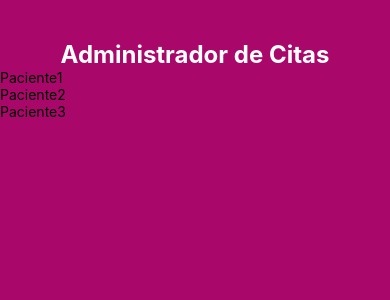
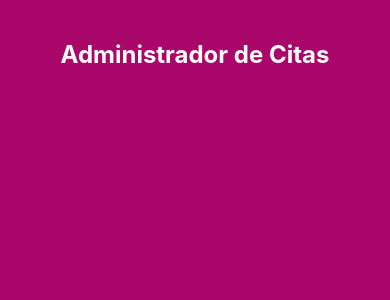
Before and after one commit to jachqaz/Udemy_React_Native_Citas, a React Native app: screen / in a window 390 px wide. Shown: the top 300 px of the page. Built offline with nearby package versions, Linux system fonts and the light colour scheme.

Commit message:
30. Utilizando FlatList
Signed-off-by: Johan Castano <johan.castano@arkangroup.com>

```diff
--- a/App.js
+++ b/App.js
@@ -1,5 +1,5 @@
 import React, { useState } from "react";
-import { StyleSheet, Text, View } from "react-native";
+import { FlatList, StyleSheet, Text, View } from "react-native";
 
 const App = () => {
 
@@ -12,11 +12,16 @@ const App = () => {
   return (
     <View style={styles.contenedor}>
       <Text style={styles.titulo}>Administrador de Citas</Text>
-      {citas.map(cita => (
+      <FlatList data={citas} renderItem={(cita) => (
         <View>
           <Text>{cita.paciente}</Text>
         </View>
-      ))}
+      )} keyExtractor={cita => cita.id} />
+      {/*{citas.map(cita => (*/}
+      {/*  <View>*/}
+      {/*    <Text>{cita.paciente}</Text>*/}
+      {/*  </View>*/}
+      {/*))}*/}
     </View>
   );
 };
```
